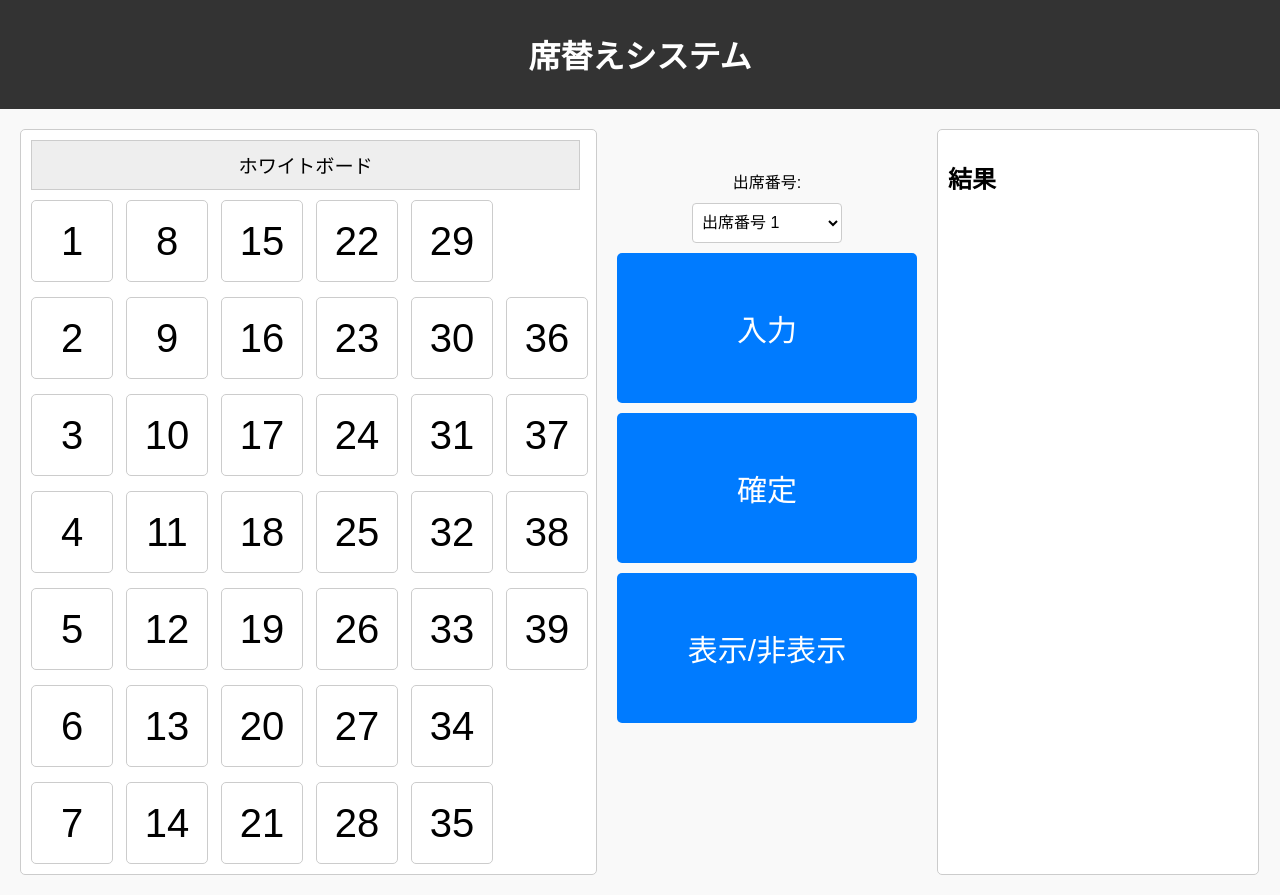
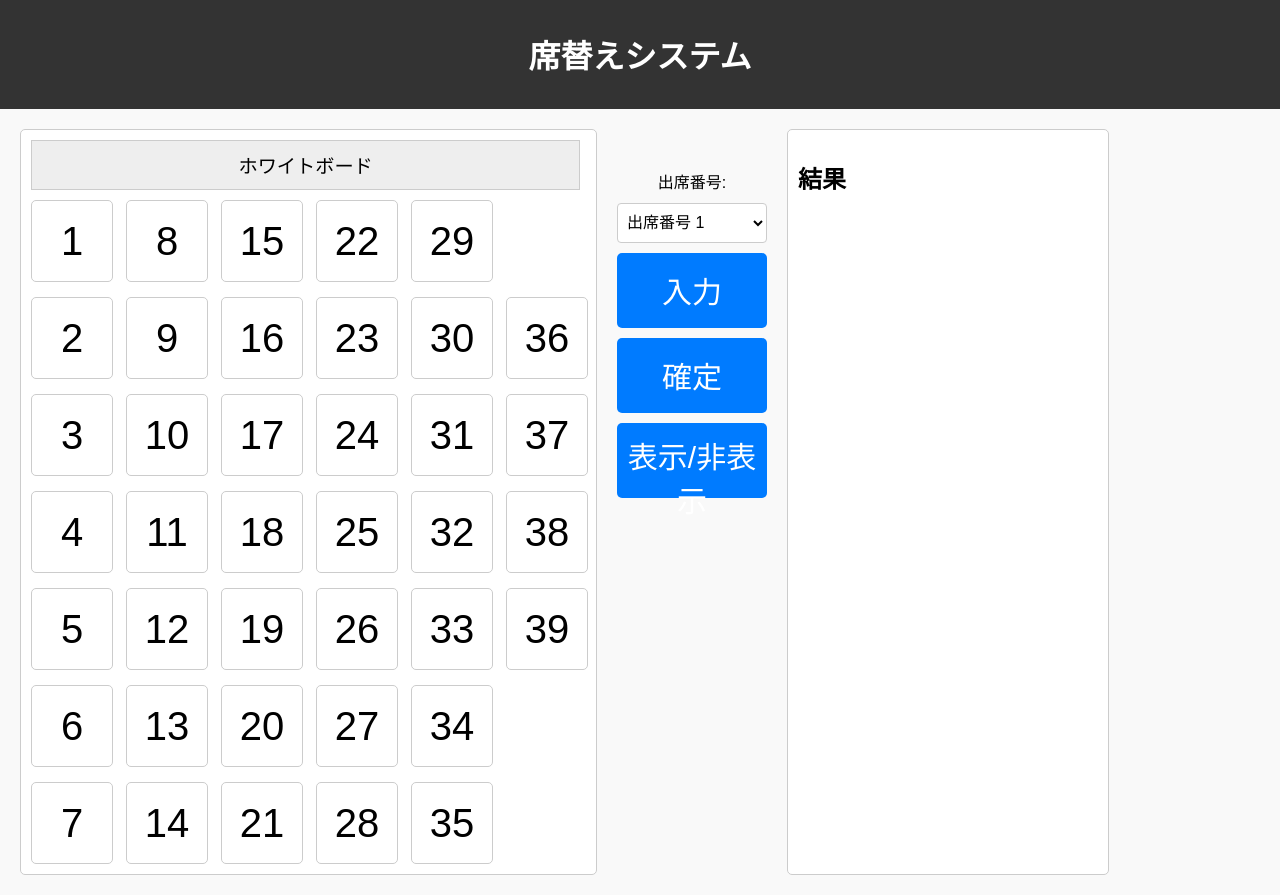
Before and after one commit to KIM819/3425, a plain HTML site: page index.html in a window 1280 px wide. Drawn offline with Linux system fonts and the light colour scheme.

Commit message:
Update style.css

```diff
--- a/style.css
+++ b/style.css
@@ -94,8 +94,8 @@ main {
 }
 
 button {
-    width: 300px; /* 横幅 */
-    height: 150px; /* 縦幅 */
+    width: 150px; /* 横幅 */
+    height: 75px; /* 縦幅 */
     font-size: 30px; /* テキストサイズ */
     border-radius: 5px; /* ボタンの角を丸める（オプション） */
     border: none; /* ボーダーを消す（オプション） */
```
